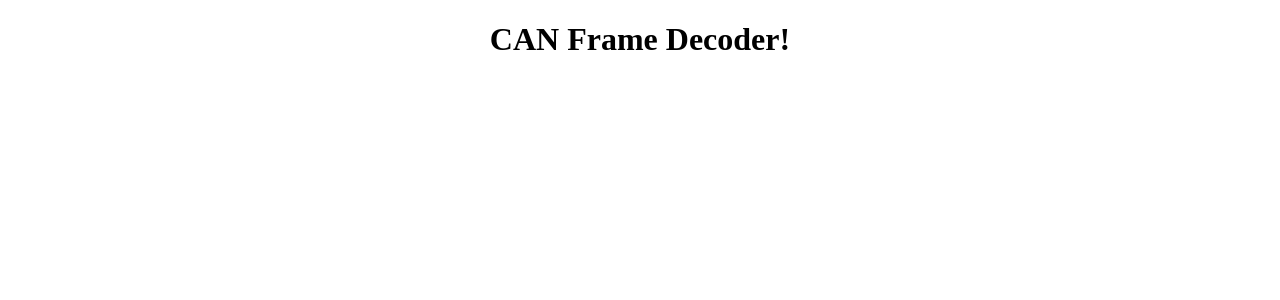
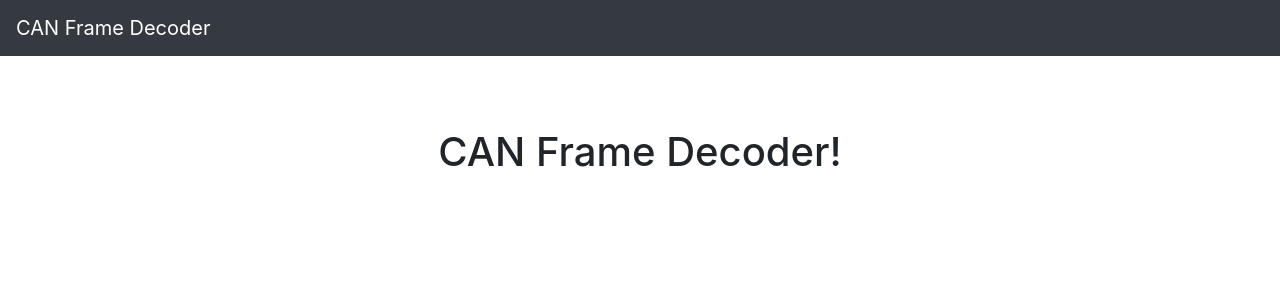
Before and after one commit to rodp82/can-frame-decoder, an Angular app: page / in a window 1280 px wide. Shown: the top 300 px of the page. Built offline with nearby package versions, Linux system fonts and the light colour scheme.

Commit message:
Added boostrap4

```diff
--- a/package.json
+++ b/package.json
@@ -21,6 +21,8 @@
     "@angular/platform-browser": "^5.2.0",
     "@angular/platform-browser-dynamic": "^5.2.0",
     "@angular/router": "^5.2.0",
+    "@ng-bootstrap/ng-bootstrap": "^1.0.0",
+    "bootstrap": "^4.0.0",
     "core-js": "^2.4.1",
     "rxjs": "^5.5.6",
     "zone.js": "^0.8.19"
--- a/src/app/app.component.html
+++ b/src/app/app.component.html
@@ -1,6 +1,12 @@
-<!--The content below is only a placeholder and can be replaced.-->
-<div style="text-align:center">
-  <h1>{{ title }}! </h1>
-</div>
+<nav class="navbar navbar-expand-md navbar-dark fixed-top bg-dark">
+  <a class="navbar-brand" href="#">{{appTitle}}</a>
+</nav>
 
-<router-outlet></router-outlet>
+<main role="main" class="container">
+
+  <div class="starter-template">
+    <h1>{{ appTitle }}! </h1>
+  </div>
+
+  <router-outlet></router-outlet>
+</main>
--- a/src/app/app.component.ts
+++ b/src/app/app.component.ts
@@ -6,5 +6,5 @@ import { Component } from '@angular/core';
   styleUrls: ['./app.component.scss']
 })
 export class AppComponent {
-  title = 'CAN Frame Decoder';
+  appTitle : string = 'CAN Frame Decoder';
 }
--- a/src/app/app.module.ts
+++ b/src/app/app.module.ts
@@ -1,5 +1,7 @@
 import { BrowserModule } from '@angular/platform-browser';
 import { NgModule } from '@angular/core';
+
+import { NgbModule } from '@ng-bootstrap/ng-bootstrap'
 
 import { AppRoutingModule } from './app-routing.module';
 
@@ -14,6 +16,7 @@ import { DecoderComponent } from './decoder/decoder.component';
   ],
   imports: [
     BrowserModule,
+    NgbModule.forRoot(),
     AppRoutingModule
   ],
   providers: [],
--- a/src/styles.scss
+++ b/src/styles.scss
@@ -1 +1,10 @@
 /* You can add global styles to this file, and also import other style files */
+@import "~bootstrap/scss/bootstrap.scss";
+
+body {
+    padding-top: 5rem;
+}
+.starter-template {
+    padding: 3rem 1.5rem;
+    text-align: center;
+}
```
Also changed, not shown: 1 other file (tests, documents, lock files or other folders).
